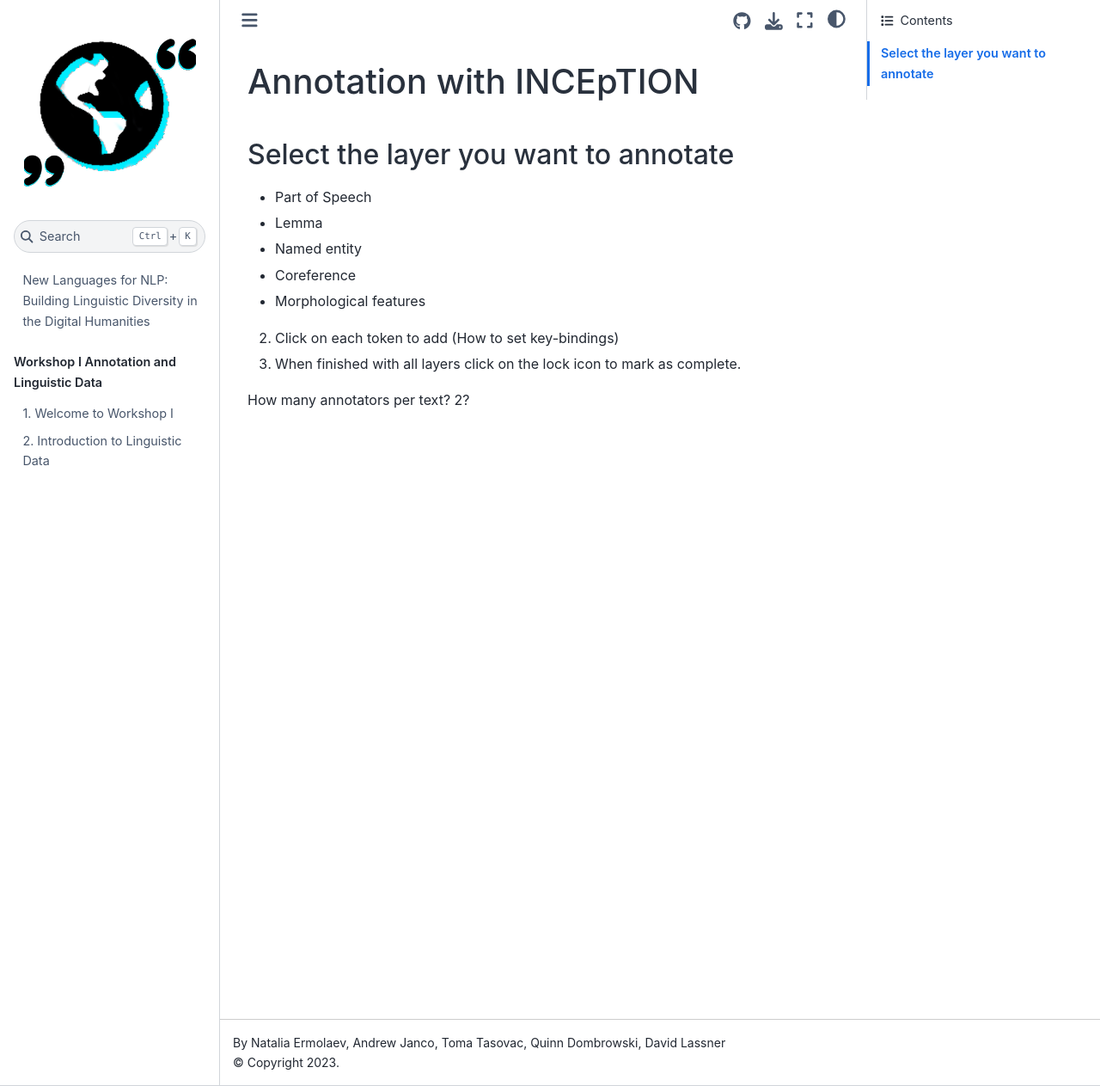
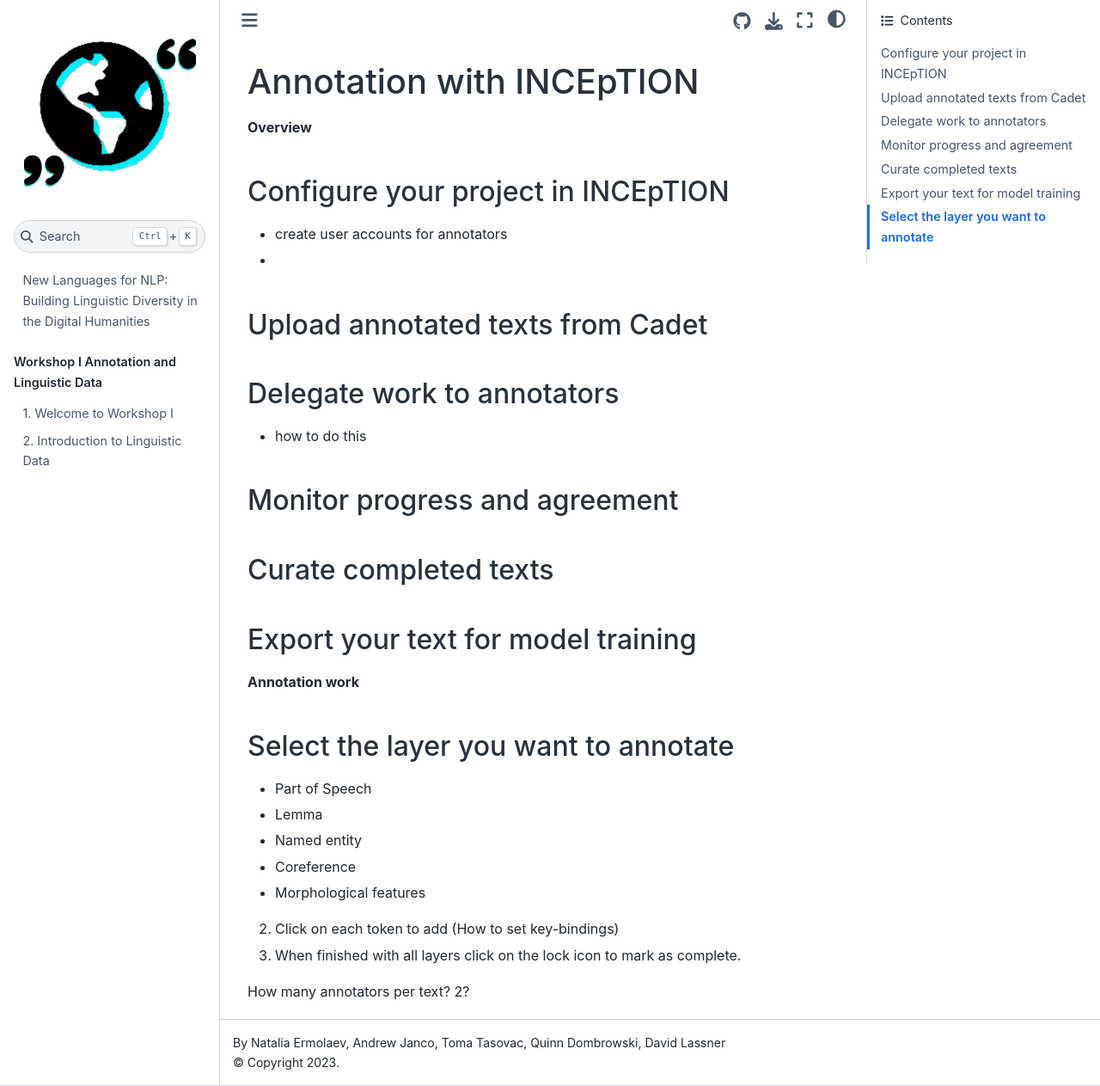
Before and after one commit to New-Languages-for-NLP/course-materials, a Jupyter Book: the page built from w1/annotation.md, in a window 1280 px wide and 1263 px high. Shown: the whole window at 86% size. Built offline with Jupyter Book 1.0.4 settings and Sphinx 7.4.7 and the Sphinx Book theme 1.1.4, drawn with Linux system fonts in a browser that asks for light colours.

Commit message:
Update annotation.md

```diff
--- a/w1/annotation.md
+++ b/w1/annotation.md
@@ -1,6 +1,22 @@
 Annotation with INCEpTION
 =======================
+__Overview__
+## Configure your project in INCEpTION
+- create user accounts for annotators
+-
+## Upload annotated texts from Cadet
 
+## Delegate work to annotators
+- how to do this
+
+## Monitor progress and agreement
+
+## Curate completed texts
+
+## Export your text for model training
+
+
+__Annotation work__
 
 ## Select the layer you want to annotate
 - Part of Speech
```
